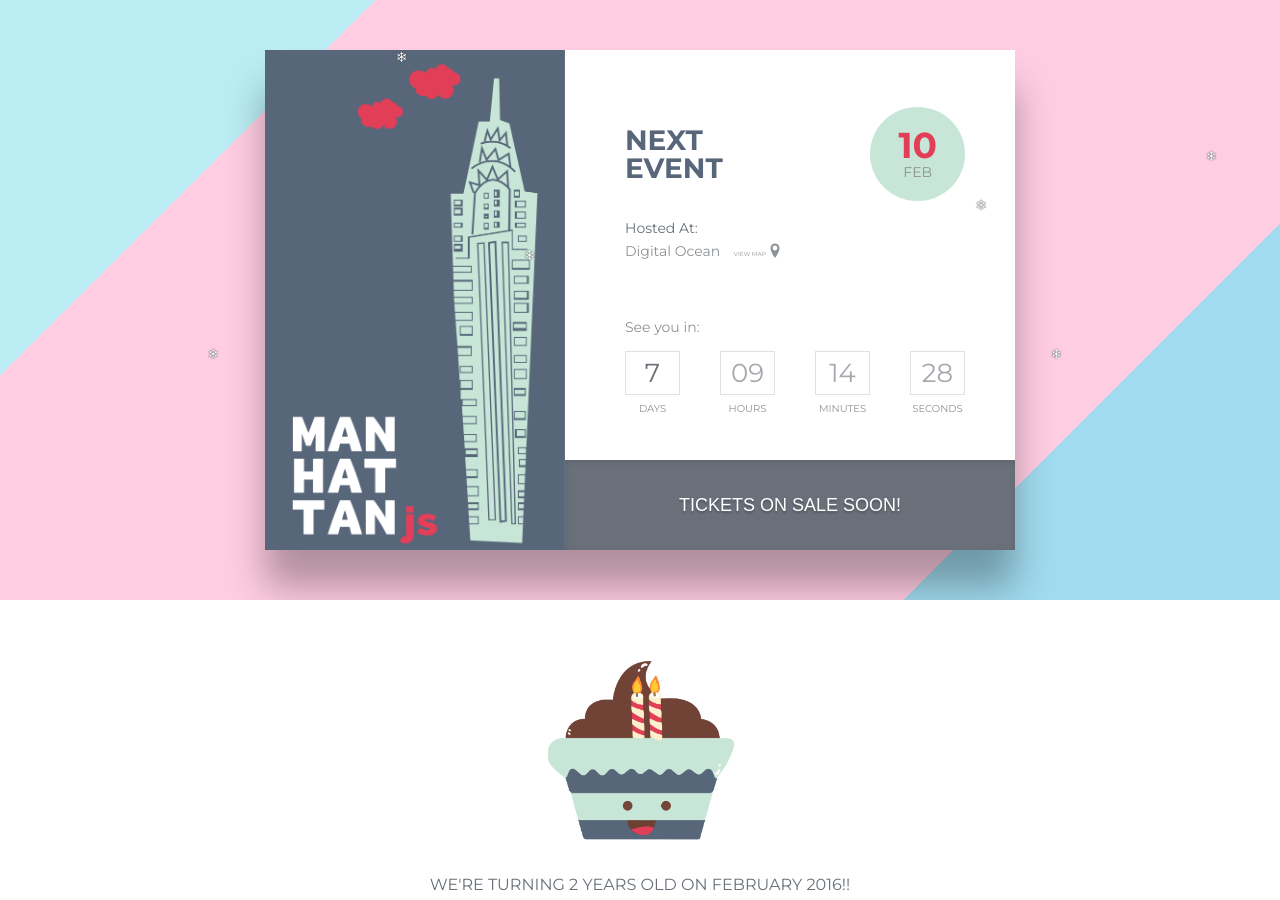
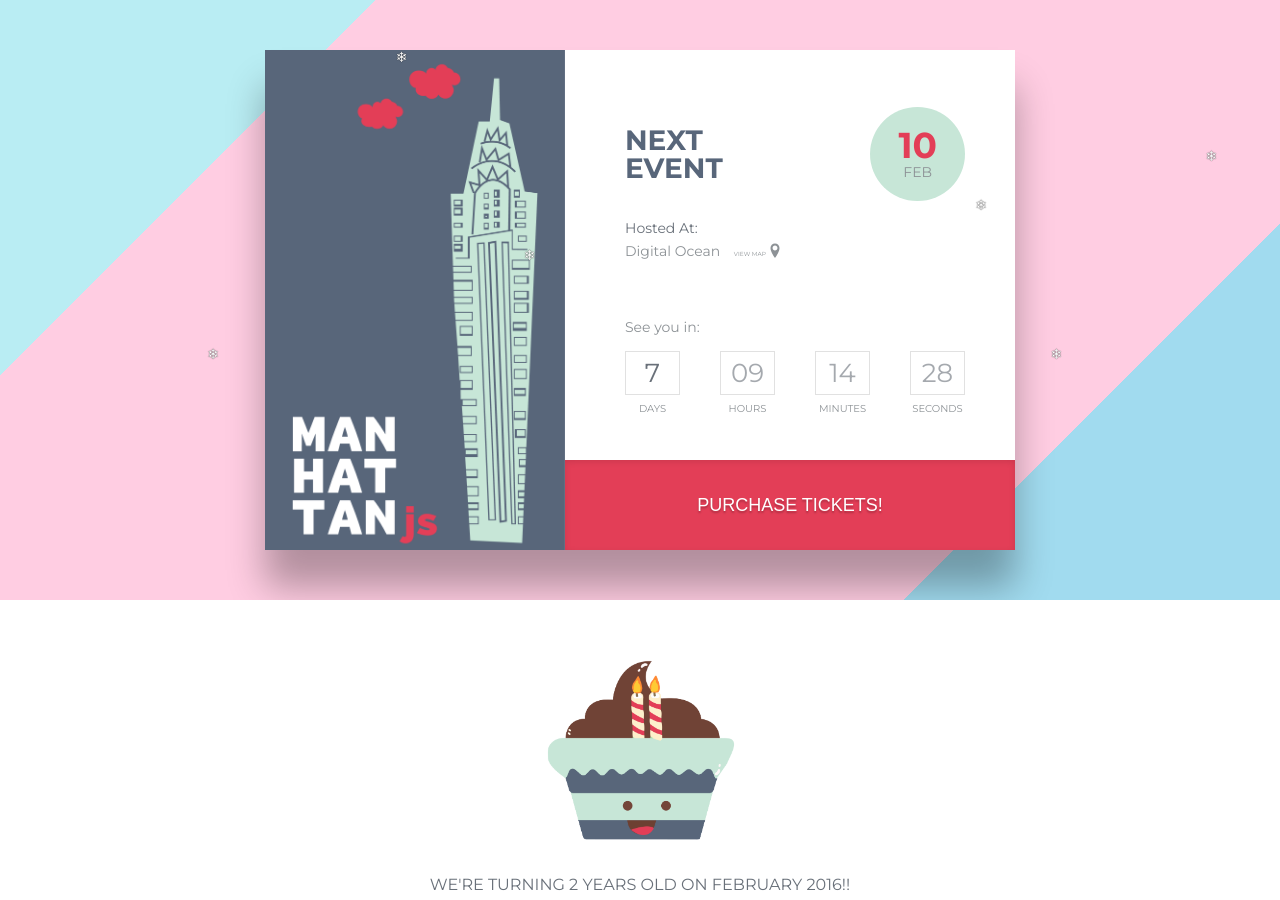
Before and after one commit to manhattanjs/manhattanjs.github.io, a Jekyll site: the page built from index.html, in a window 1280 px wide and 900 px high. Built offline with Jekyll 4.4.1, drawn with Linux system fonts in a browser that asks for light colours; comment, search, counter and statistics services are not loaded.

Commit message:
switches button to tickets-available

```diff
--- a/index.html
+++ b/index.html
@@ -49,7 +49,7 @@
           </ul>
         </div>
       </div>
-      {% include tickets-soon.html %}
+      {% include tickets-available.html %}
     </div>
   </div>
 </div>
```
